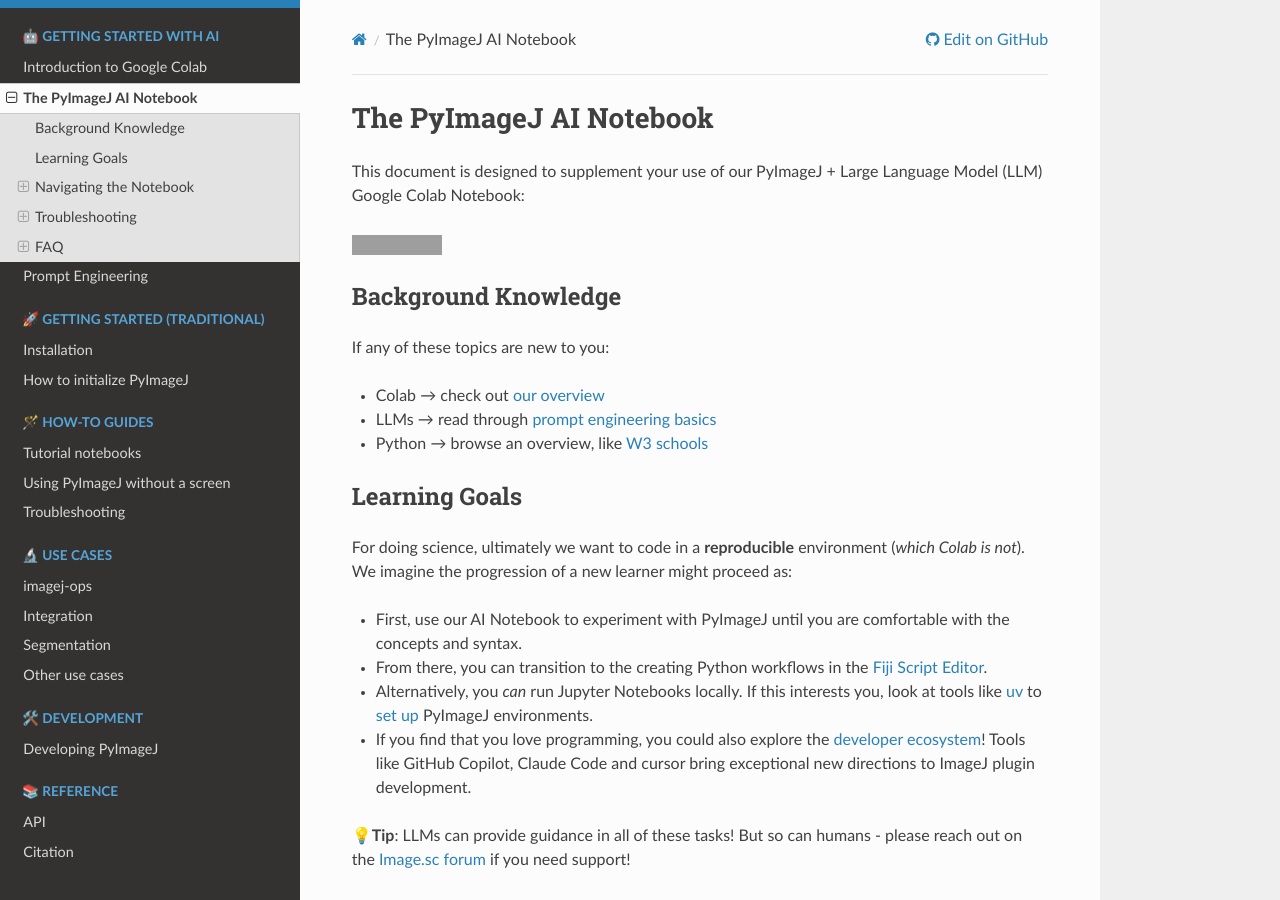
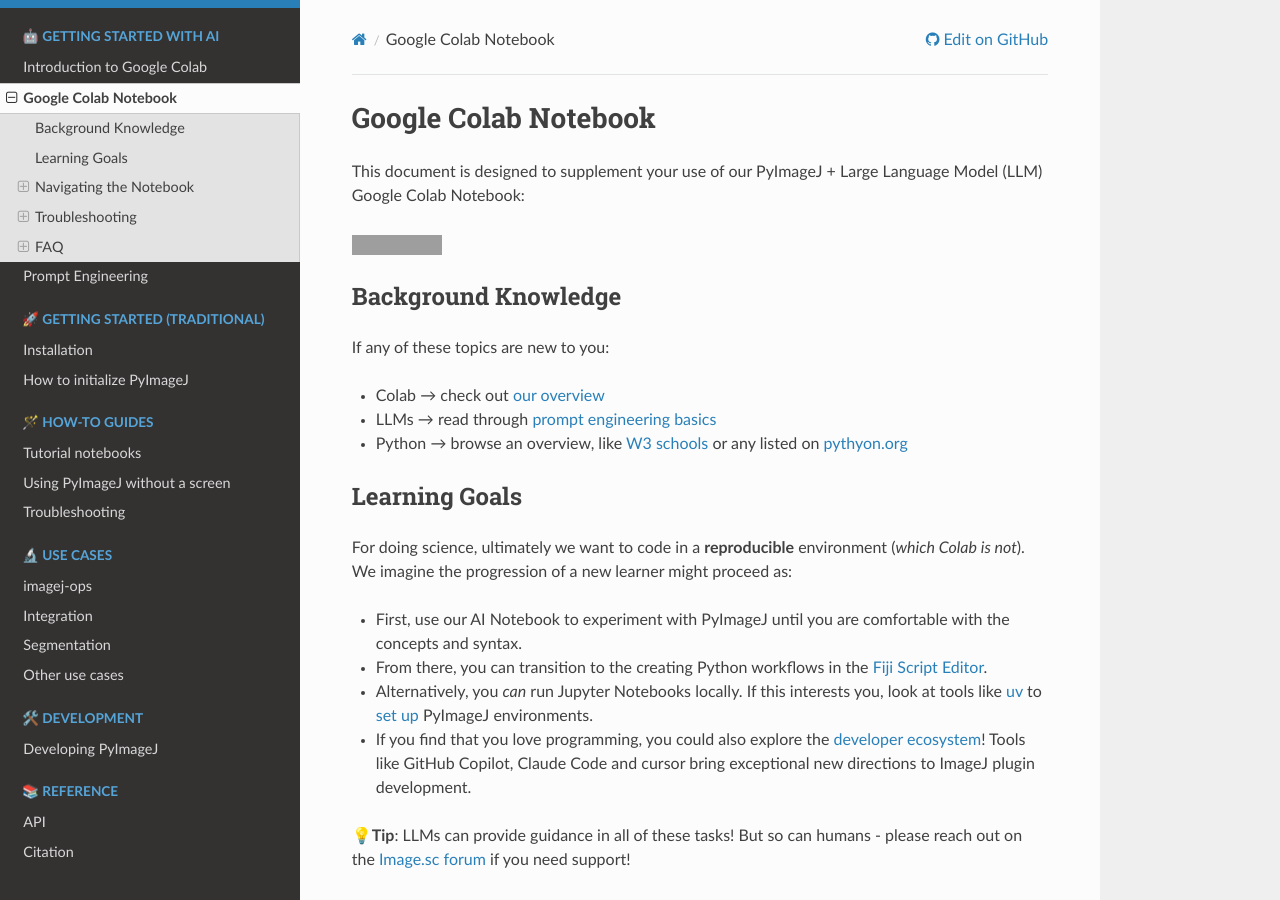
Before and after one commit to imagej/pyimagej, a Sphinx documentation site: the page built from doc/AI-Tutorial-Notebook.md, in a window 1280 px wide and 900 px high. Built offline with Sphinx 7.4.7 and the Read the Docs theme 3.1.0, drawn with Linux system fonts in a browser that asks for light colours; pages that are not in the unit, such as notebooks, are missing from menus; grey boxes are pictures that could not be loaded.

Commit message:
Add non-programmer beginning python links

```diff
--- a/doc/AI-Tutorial-Notebook.md
+++ b/doc/AI-Tutorial-Notebook.md
@@ -1,4 +1,4 @@
-# The PyImageJ AI Notebook
+# Google Colab Notebook
 
 This document is designed to supplement your use of our PyImageJ + Large Language Model (LLM) Google Colab Notebook:
 
@@ -10,7 +10,7 @@
 If any of these topics are new to you:
    * Colab → check out [our overview](Google-Colab-Basics.md)
    * LLMs → read through [prompt engineering basics](Prompt-Engineering.md)
-   * Python → browse an overview, like [W3 schools](https://www.w3schools.com/python/)
+   * Python → browse an overview, like [W3 schools](https://www.w3schools.com/python/) or any listed on [pythyon.org](https://wiki.python.org/moin/BeginnersGuide/NonProgrammers)
 
 ## Learning Goals
 
```
